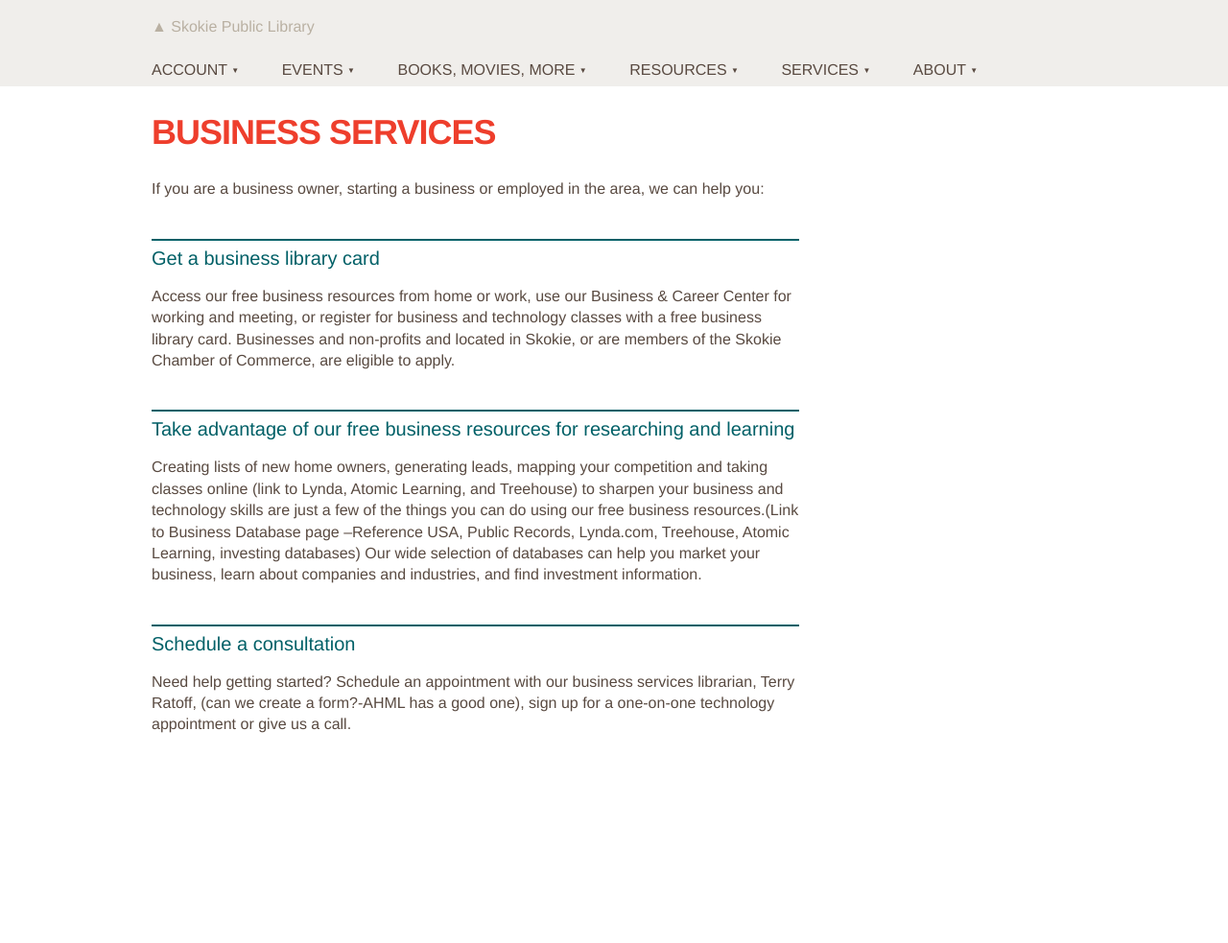
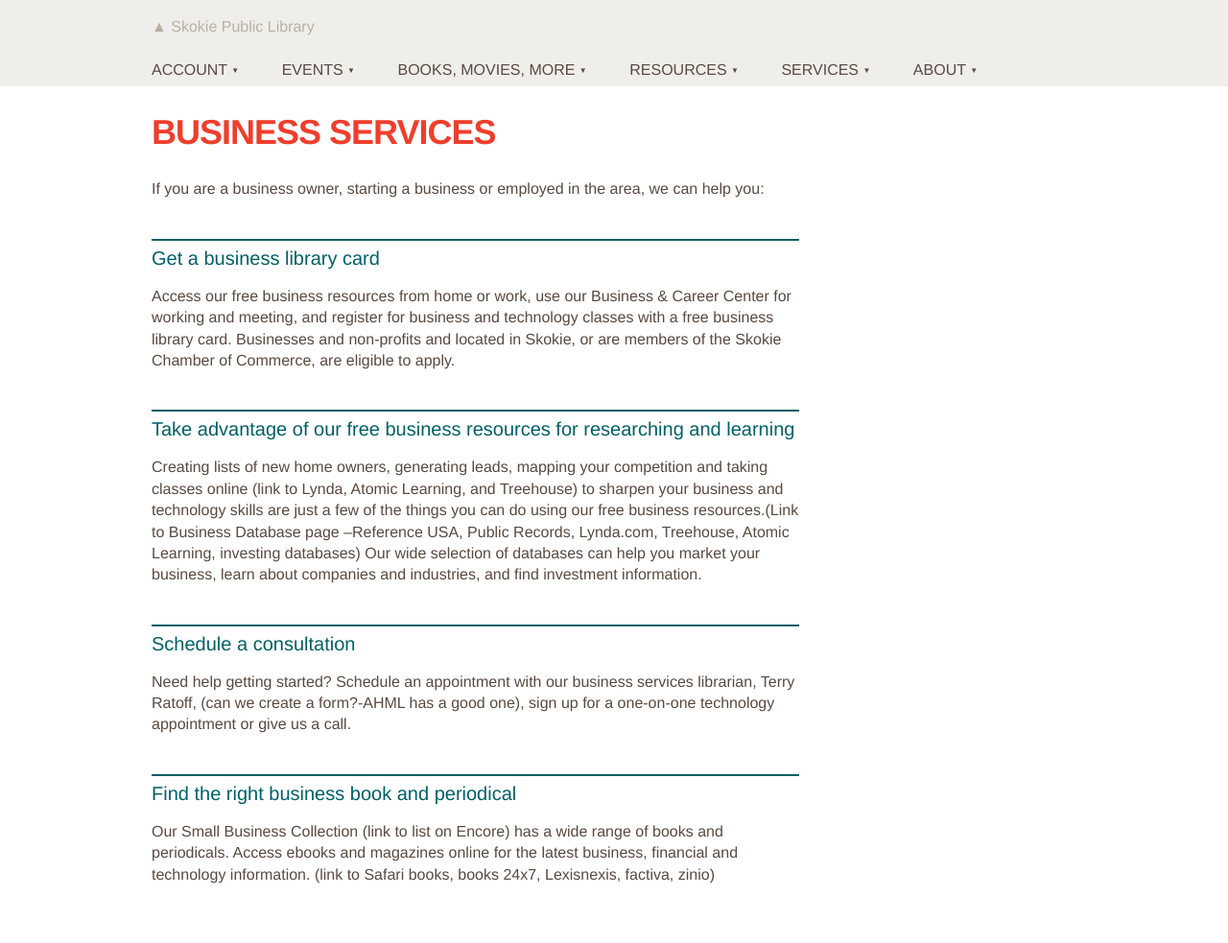
Before and after one commit to skokielibrary/spl-content, a Jekyll site: the page built from _content/terry/services--business-services.markdown, in a window 1280 px wide. Shown: the whole page at 96% size. Built offline with Jekyll 4.4.1, drawn with Linux system fonts in a browser that asks for light colours; before the commit the page ends 900 px from its top, so only the background shows below that.

Commit message:
Updated services--business-services.markdown

```diff
--- a/_content/terry/services--business-services.markdown
+++ b/_content/terry/services--business-services.markdown
@@ -7,10 +7,13 @@ published: true
 If you are a business owner, starting a business or employed in the area, we can help you:
 
 ##Get a business library card
-Access our free business resources from home or work, use our Business & Career Center for working and meeting, or register for business and technology classes with a free business library card. Businesses and non-profits and located in Skokie, or are members of the Skokie Chamber of Commerce, are eligible to apply.
+Access our free business resources from home or work, use our Business & Career Center for working and meeting, and register for business and technology classes with a free business library card. Businesses and non-profits and located in Skokie, or are members of the Skokie Chamber of Commerce, are eligible to apply.
 
 ##Take advantage of our free business resources for researching and learning
 Creating lists of new home owners, generating leads, mapping your competition and taking classes online (link to Lynda, Atomic Learning, and Treehouse) to sharpen your business and technology skills are just a few of the things you can do using our free business resources.(Link to Business Database page –Reference USA, Public Records, Lynda.com, Treehouse, Atomic Learning, investing databases) Our wide selection of databases can help you market your business, learn about companies and industries, and find investment information.
 
 ##Schedule a consultation
 Need help getting started? Schedule an appointment with our business services librarian, Terry Ratoff, (can we create a form?-AHML has a good one), sign up for a one-on-one technology appointment or give us a call.
+
+##Find the right business book and periodical
+Our Small Business Collection (link to list on Encore) has a wide range of books and periodicals. Access ebooks and magazines online for the latest business, financial and technology information. (link to Safari books, books 24x7, Lexisnexis, factiva, zinio)
```
